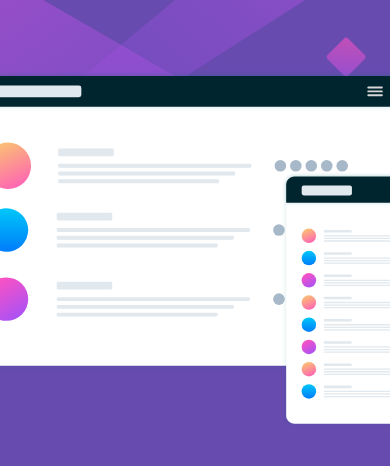
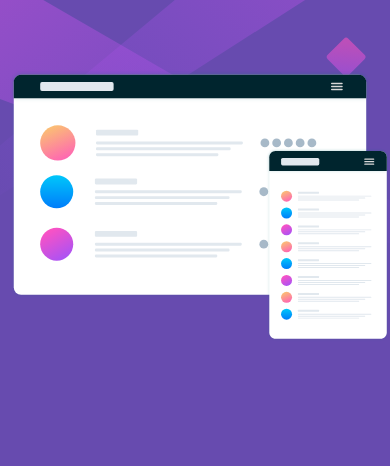
Before and after one commit to ronnyAcosta/huddle-landing-page-with-single-introductory-section, a plain HTML site: page index.html in a window 390 px wide. Shown: the part 131-597 px from the top of the page. Drawn offline with nearby package versions, Linux system fonts and the light colour scheme.

Commit message:
Add files via upload

```diff
--- a/css/styles.css
+++ b/css/styles.css
@@ -155,7 +155,7 @@ footer{
         background-image: url(/images/bg-mobile.svg);
         background-repeat: no-repeat;
         background-size: contain;
-        /*min-width: 500px;*/
+        min-width: 450px;
 
     }
     main{
@@ -163,7 +163,7 @@ footer{
         justify-content: center;
         align-self: center;
         flex-direction: column;
-        padding: 15px 10px 0px;
+        padding: 15px 0px 0px;
     }
     .huddle{
         margin-left: 50px;
@@ -177,9 +177,12 @@ footer{
     }
 
     figure img{
-        min-width: 100px;
+        min-width: 1vw;
         margin: 0px 10px 100px;
-        max-width: 500px;
+        max-width: 380px;
+        height: 100%;
+
+
 
 
     }
```
